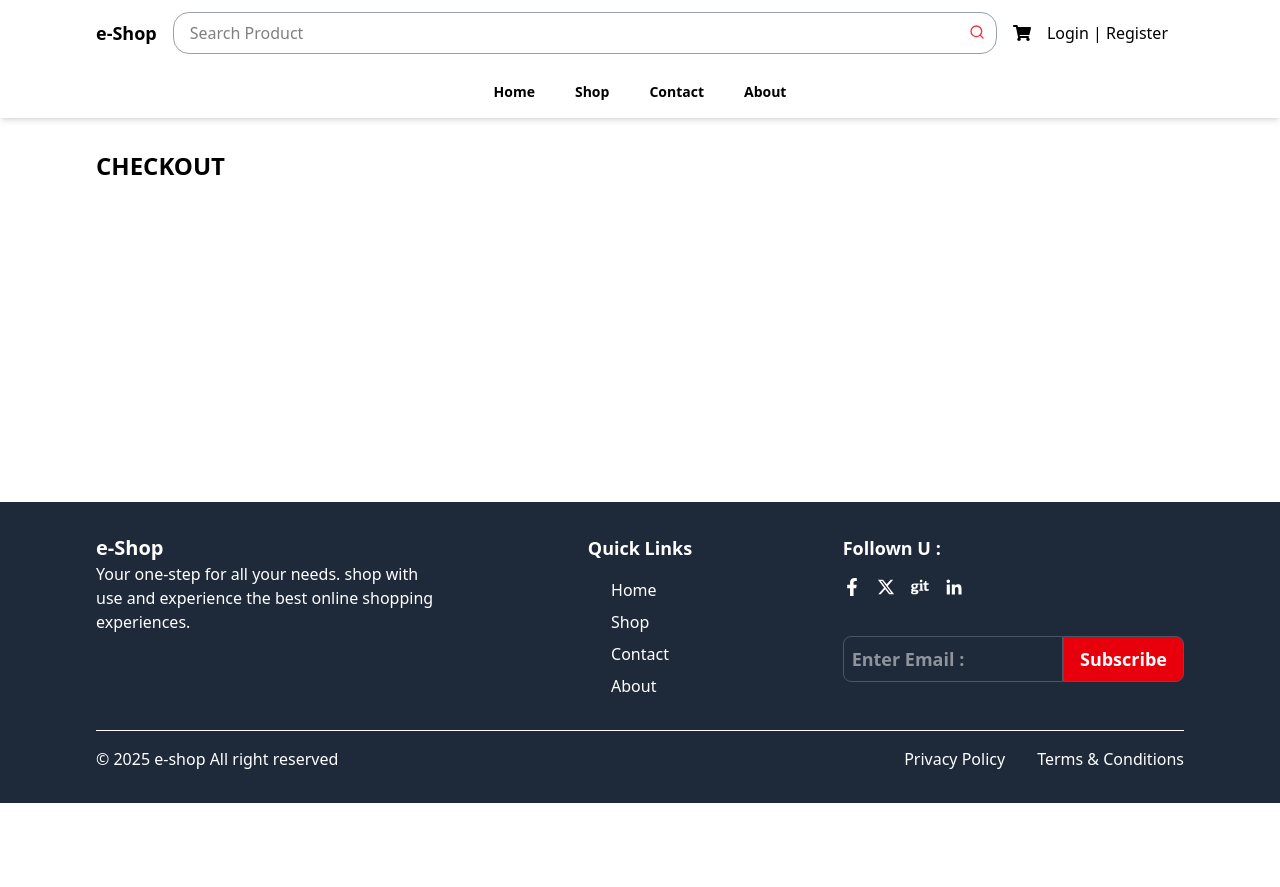
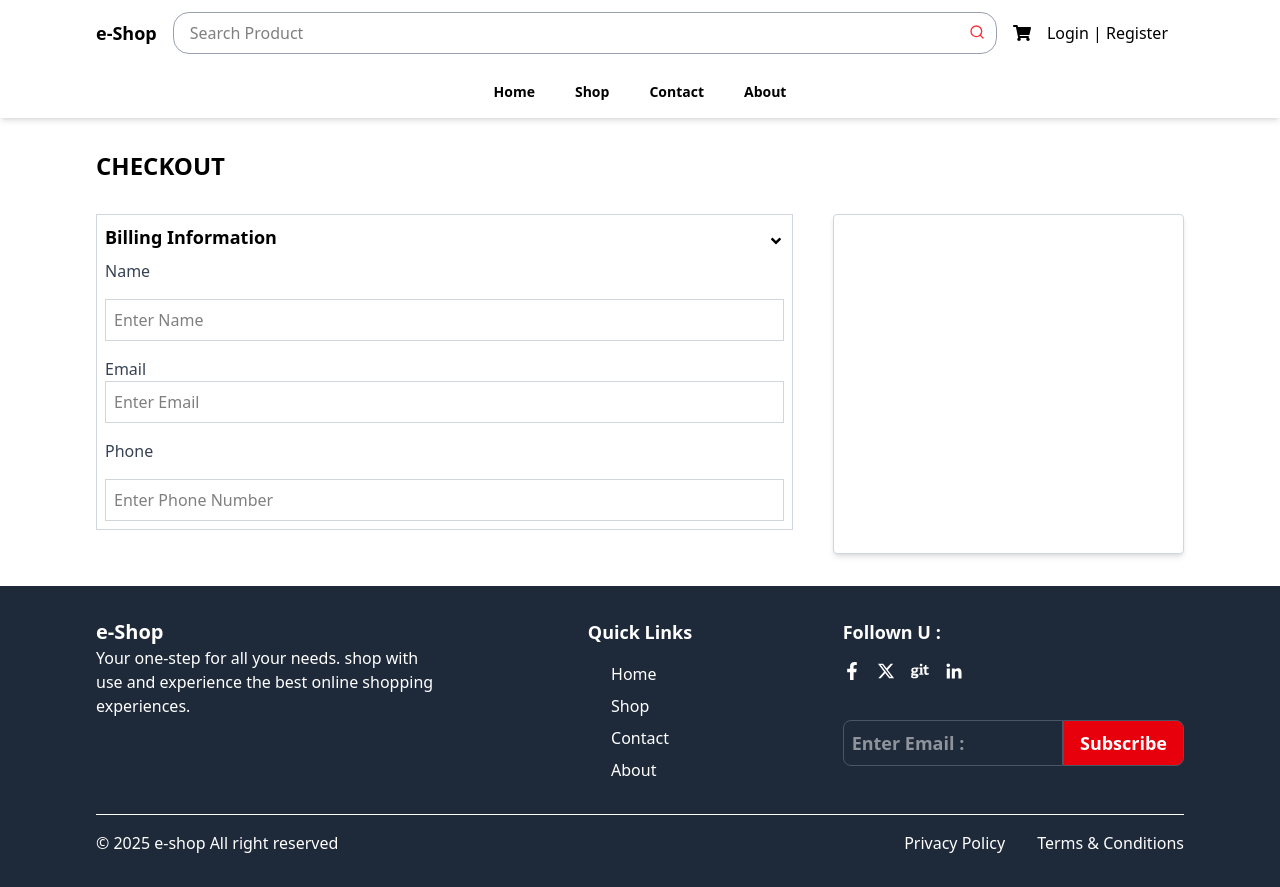
Before and after one commit to akomolafetemitopejoseph/e-commance, a React (Vite) app: page /checkout in a window 1280 px wide. Before the commit the page ends 803 px from the top, so only its background shows below. Built offline with nearby package versions, Linux system fonts and the light colour scheme.

Commit message:
Updated Checkout

```diff
--- a/src/pages/Checkout.jsx
+++ b/src/pages/Checkout.jsx
@@ -1,13 +1,58 @@
-import React from "react";
+import React, { useState } from "react";
+import { FaAngleDown, FaAngleUp } from "react-icons/fa";
 
 const Checkout = () => {
+  const [billingToggle, setBillingToggle] = useState(true);
   return (
     <div>
-      <div className="mx-auto py-8 min-h-96 md:px-16 lg:px-24">
-        <h3 className="text-2xl font-semibold mb-4"> CHECKOUT</h3>
-        <div className="flex flex-col md:flex-row justify-between space-x-10 -mt-80"></div>
-        <div className="md:w-2/3 bg-white"></div>
-        <div className="md:1/3 bg-white p-6 rounded-lg shadow-md border"></div>
+      <div className="mx-auto py-8 min-h-96 px-16 lg:px-24">
+        <h3 className="text-2xl font-semibold mb-4">CHECKOUT</h3>
+        <div className="flex flex-col md:flex-row justify-between space-x-10 mt-8">
+          <div className="md:w-2/3">
+            <div className="border border-gray-300 p-2 mb-6">
+              <div
+                className="flex items-center justify-between"
+                onClick={() => setBillingToggle(!billingToggle)}
+              >
+                <h3 className="capitalize text-lg font-semibold mb-2">
+                  Billing information
+                </h3>
+                {billingToggle ? <FaAngleDown /> : <FaAngleUp />}
+              </div>
+
+              <div className={`space-y-4 ${billingToggle ? "" : "hidden"}`}>
+                <div className="space-y-4">
+                  <label className="block text-gray-700">Name</label>
+                  <input
+                    type="text"
+                    name="name"
+                    placeholder="Enter Name"
+                    className="border border-gray-300 w-full p-2"
+                  />
+                </div>
+                <div>
+                  <label className="block text-gray-700">Email</label>
+                  <input
+                    type="email"
+                    name="name"
+                    placeholder="Enter Email"
+                    className="border border-gray-300 w-full p-2"
+                  />
+                </div>
+                <div className="space-y-4">
+                  <label className="block text-gray-700">Phone</label>
+                  <input
+                    type="text"
+                    name="phone"
+                    placeholder="Enter Phone Number"
+                    className="border border-gray-300 w-full p-2"
+                  />
+                </div>
+              </div>
+            </div>
+          </div>
+          <div className="md:w-1/3 bg-white p-6 rounded shadow-md border border-gray-300"></div>
+        </div>
       </div>
     </div>
   );
```
